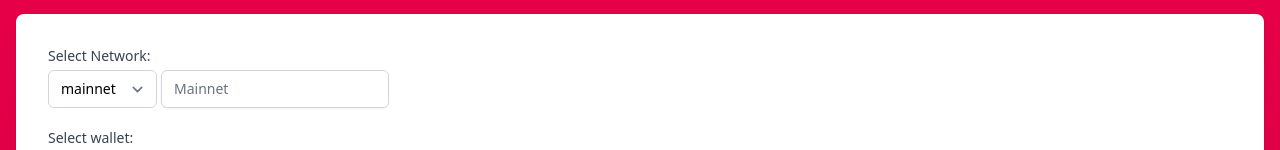
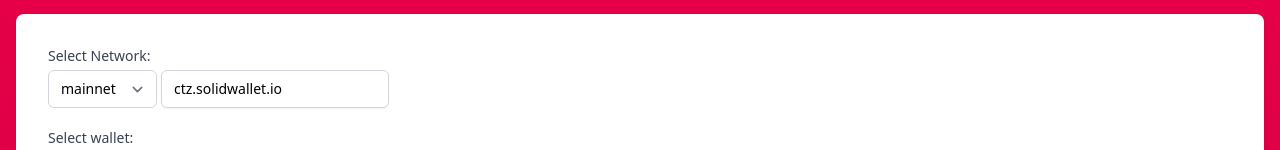
Before and after one commit to Espanicon/icon-contract-caller, a Next.js app: page / in a window 1280 px wide. Shown: the part 178-328 px from the top of the page. Built offline with nearby package versions, Linux system fonts and the light colour scheme.

Commit message:
building UI

```diff
--- a/src/components/dashboard.tsx
+++ b/src/components/dashboard.tsx
@@ -1,4 +1,5 @@
 import { useState } from "react";
+import type { ChangeEvent } from "react";
 import type {
   ContractAbiType,
   MethodItemPropsType,
@@ -14,11 +15,21 @@ import utils from "../utils/utils";
 
 const defaultContract = "cx0000000000000000000000000000000000000000";
 export default function Dashboard() {
-  const [networkState, setNetworkState] = useState<NetworksType>(
+  const [networkState, setNetworkState] = useState<NetworksType | string>(
     utils.networkKeys[0]!
   );
+  const [customNetworkState, setCustomNetworkState] = useState<string>("");
   const [contractAbi, setContractAbi] = useState<ContractAbiType>(abi);
   const [readIsActive, setReadIsActive] = useState(false);
+
+  function handleNetworkChange(evnt: ChangeEvent<HTMLSelectElement>) {
+    setNetworkState(evnt.target.value);
+  }
+
+  function handleCustomNetworkChange(evnt: ChangeEvent<HTMLInputElement>) {
+    setCustomNetworkState(evnt.target.value);
+  }
+
   return (
     <div className="w-full min-w-min max-w-screen-xl overflow-hidden rounded-lg bg-white shadow">
       <div className="px-4 py-5 sm:p-6">
@@ -33,20 +44,36 @@ export default function Dashboard() {
             <select
               name="network"
               className="my-1 mr-1 block rounded-md border-gray-300 py-2 pl-3 pr-10 text-base focus:border-indigo-500 focus:outline-none focus:ring-indigo-500 sm:text-sm"
-              defaultValue={networkState}
+              value={networkState}
+              onChange={handleNetworkChange}
             >
               {utils.networkKeys.map((each, index) => {
                 return <option key={`${each}-${index}`}>{each}</option>;
               })}
             </select>
+            {networkState === "custom" ? (
+              <input
+                // readOnly={true}
+                type="text"
+                name="text"
+                id="text"
+                className="my-1 block rounded-md border-gray-300 shadow-sm focus:border-indigo-500 focus:ring-indigo-500 sm:text-sm"
+                value={customNetworkState}
+                onChange={handleCustomNetworkChange}
+              />
+            ) : (
               <input
                 readOnly={true}
                 type="text"
                 name="text"
                 id="text"
                 className="my-1 block rounded-md border-gray-300 shadow-sm focus:border-indigo-500 focus:ring-indigo-500 sm:text-sm"
-              placeholder="Mainnet"
+                value={
+                  utils.networks[networkState as unknown as NetworksType]
+                    .hostname
+                }
               />
+            )}
           </div>
         </div>
         <div className="max-w-screen-md p-2">
```
Lines whose indentation alone changed are shown as unchanged.
